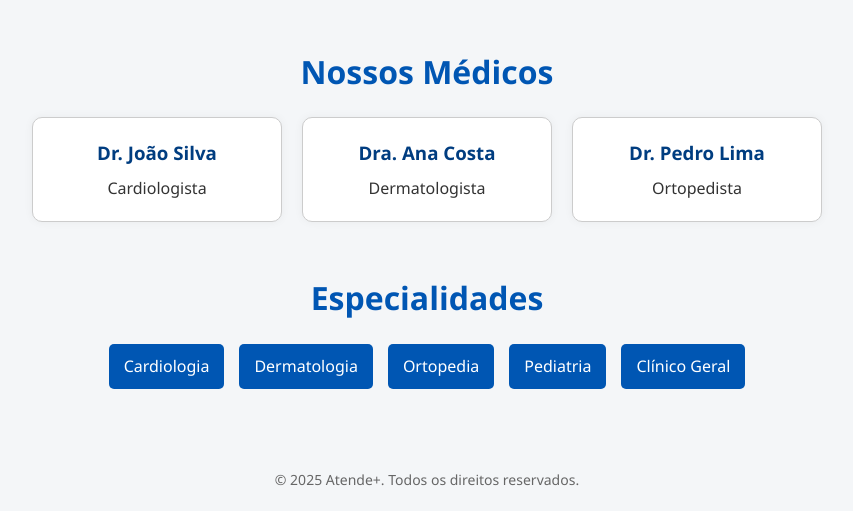
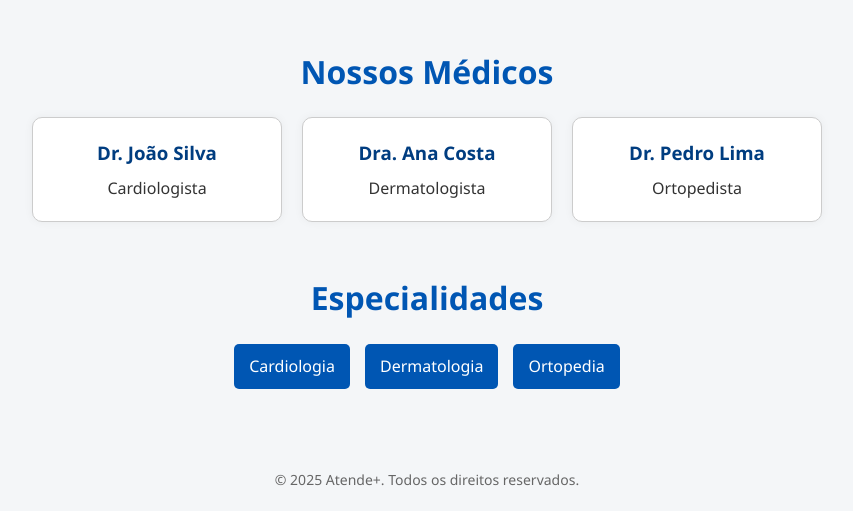
Before and after one commit to IanzZm/agendamento-web, a plain HTML site: page index.html in a window 1280 px wide. Shown: the part 847-1358 px from the top of the page, without its empty margins (213-1066 px from the left). Drawn offline with Linux system fonts and the light colour scheme.

Commit message:
Ajuste nas especialidades

```diff
--- a/index.html
+++ b/index.html
@@ -78,8 +78,6 @@
         <li>Cardiologia</li>
         <li>Dermatologia</li>
         <li>Ortopedia</li>
-        <li>Pediatria</li>
-        <li>Clínico Geral</li>
       </ul>
     </section>
 
```
